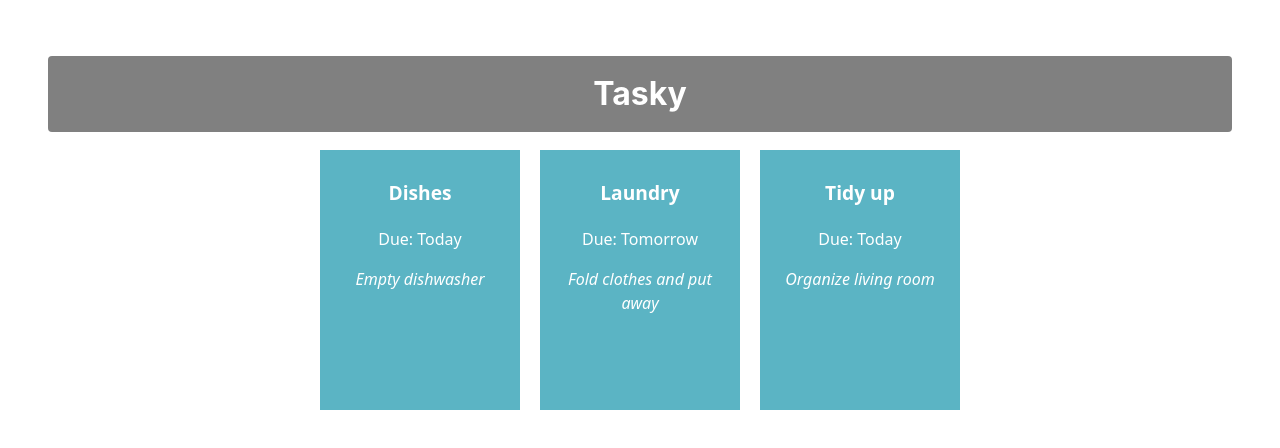
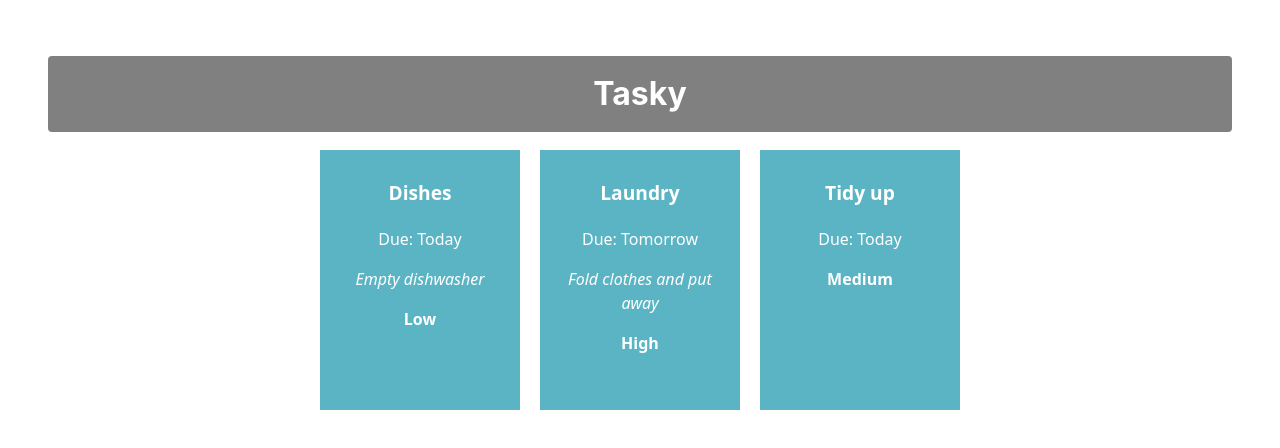
Before and after one commit to Katyaova/REACT_Basics_Lab1, a React (Vite) app in the folder tasky/: page / in a window 1280 px wide. Shown: the top 448 px of the page. Built offline with nearby package versions, Linux system fonts and the light colour scheme.

Commit message:
Tasky Lab 2a - Exercise done

```diff
--- a/tasky/src/App.css
+++ b/tasky/src/App.css
@@ -44,3 +44,7 @@
 .description {
   font-style: italic;
 }
+
+.priority{
+  font-weight: bold;
+}
--- a/tasky/src/App.jsx
+++ b/tasky/src/App.jsx
@@ -5,9 +5,9 @@
 function App() {
   const [taskState, setTaskState] = useState({
     tasks: [
-      { id: 1, title: "Dishes", description: "Empty dishwasher", deadline: "Today" },
-      { id: 2, title: "Laundry", description: "Fold clothes and put away", deadline: "Tomorrow" },
-      { id: 3, title: "Tidy up", description: "Organize living room", deadline: "Today" }
+      { id: 1, title: "Dishes", description: "Empty dishwasher", deadline: "Today", priority: "Low" },
+      { id: 2, title: "Laundry", description: "Fold clothes and put away", deadline: "Tomorrow", priority: "High" },
+      { id: 3, title: "Tidy up", deadline: "Today", priority: "Medium" }
     ]
   });
 
@@ -16,10 +16,11 @@
       <h1>Tasky</h1>
       {taskState.tasks.map((task) => (
         <Task
-          key={task.id}  // Ensures React properly tracks list items
+          key={task.id}
           title={task.title}
           description={task.description}
           deadline={task.deadline}
+          priority={task.priority}
         />
       ))}
     </div>
--- a/tasky/src/components/Task.jsx
+++ b/tasky/src/components/Task.jsx
@@ -7,6 +7,7 @@
             <p className="title">{props.title}</p>
             <p>Due: {props.deadline}</p>
             <p className="description">{props.description}</p>
+            <p className="priority">{props.priority}</p>
         </div>
     )
 
```
